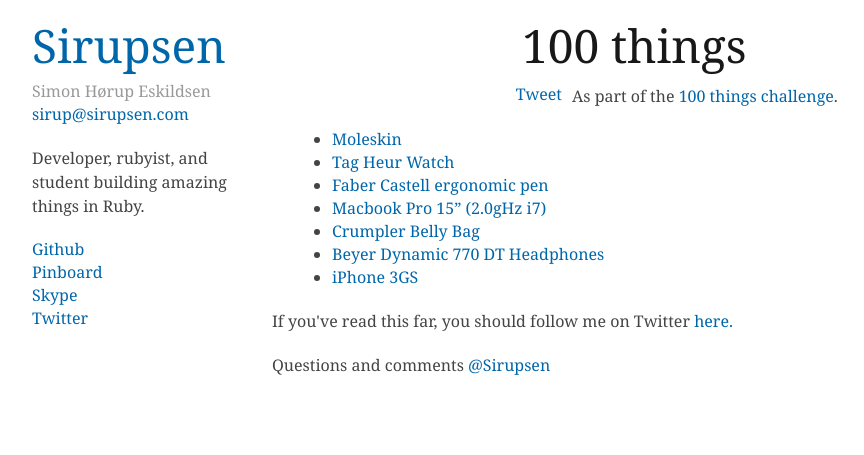
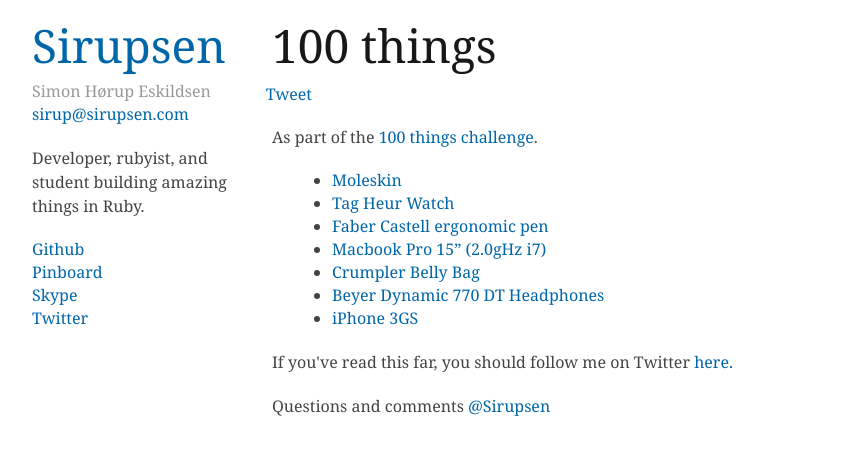
Before and after one commit to igor47/blog, a Jekyll site: the page built from 100things.md, in a window 1280 px wide. Shown: the top 455 px of the page, without its empty margins (138-1002 px from the left). Built offline with Jekyll 4.4.1, drawn with Linux system fonts in a browser that asks for light colours; Markdown is read by kramdown in place of the engine named in the settings; comment, search, counter and statistics services are not loaded.

Commit message:
Fix that later

```diff
--- a/_layouts/post.html
+++ b/_layouts/post.html
@@ -3,8 +3,6 @@
 blog: true
 ---
 
-
-<article class='ten columns offset-by-four'>
 <header class='ten columns offset-by-four'>
   <h1>{{ page.title }}</h1>
 </header>
@@ -17,6 +15,7 @@
   <a href="http://twitter.com/share" class="twitter-share-button" data-text="{{ page.title }}" data-count="horizontal" data-via="Sirupsen" onClick="_gaq.push(['_trackEvent', 'Link', 'Click', 'Post Twitter Share']);">Tweet</a><script type="text/javascript" src="http://platform.twitter.com/widgets.js"></script>
 </div>
 
+<article class='ten columns offset-by-four'>
   {{ content }}
 
   <footer>
```
Lines whose indentation alone changed are shown as unchanged.
